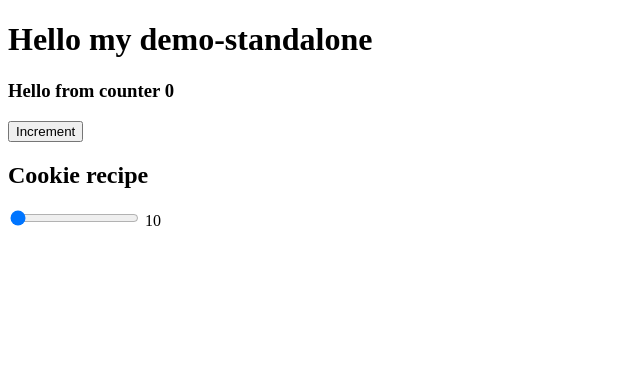
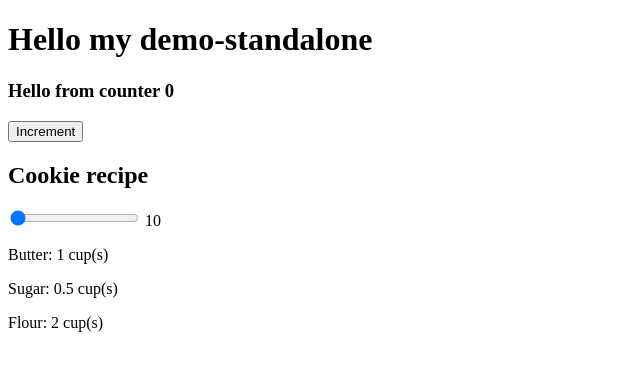
Before and after one commit to SvetlinGG/Angular-DI-Services, an Angular app in the folder demo-standalone/: page / in a window 1280 px wide. Shown: the top 370 px of the page, without its empty margins (0-640 px from the left). Built offline with nearby package versions, Linux system fonts and the light colour scheme.

Commit message:
setup html file

```diff
--- a/demo-standalone/src/app/app.component.html
+++ b/demo-standalone/src/app/app.component.html
@@ -7,3 +7,6 @@
     <input type="range" min="10" max="100" step="10" [value]="count()" (input)="update($event)" />
     {{count()}}
 </label>
+<p>Butter: {{butter()}} cup(s)</p>
+<p>Sugar: {{sugar()}} cup(s)</p>
+<p>Flour: {{flour()}} cup(s)</p>
```
